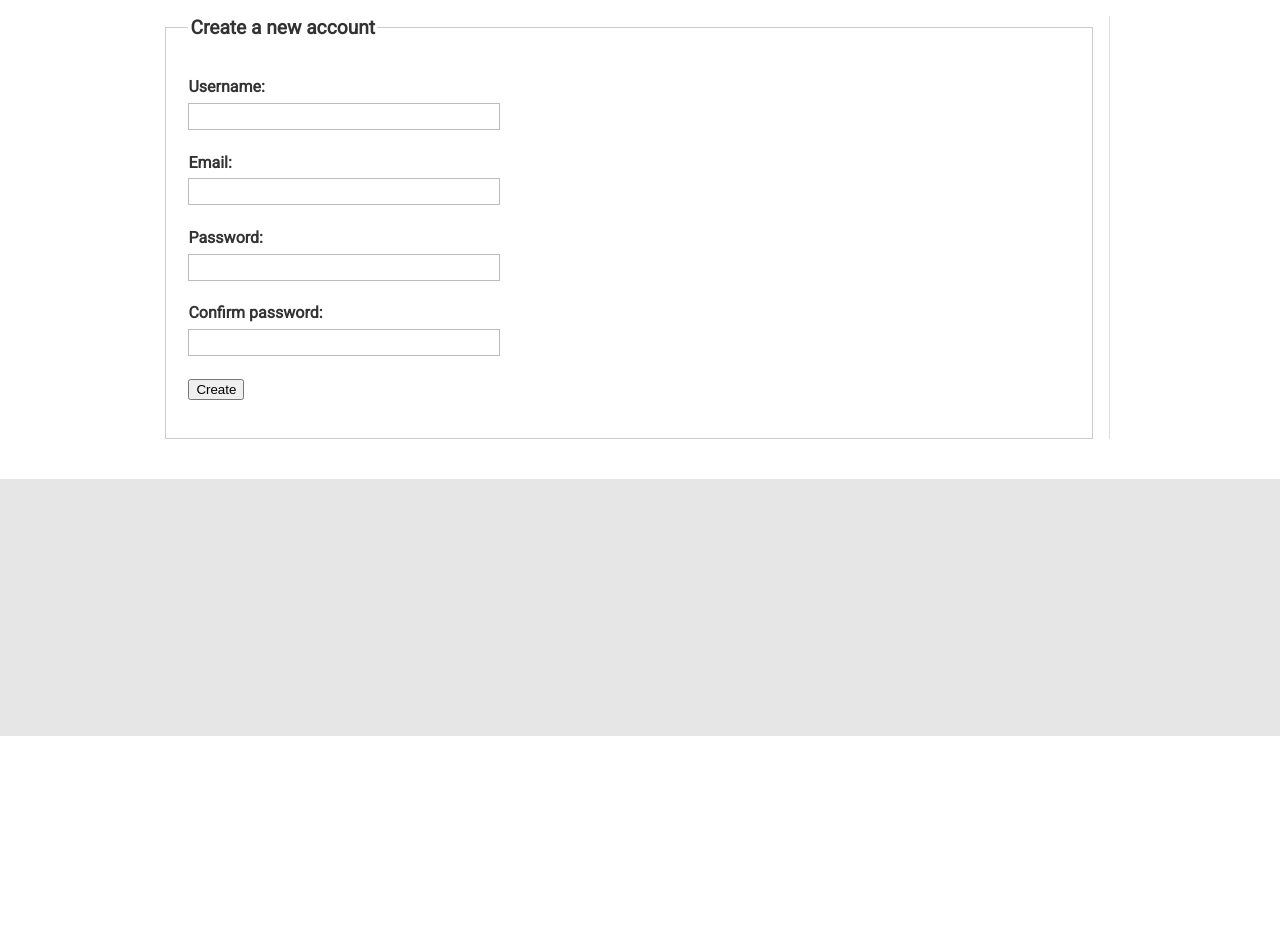
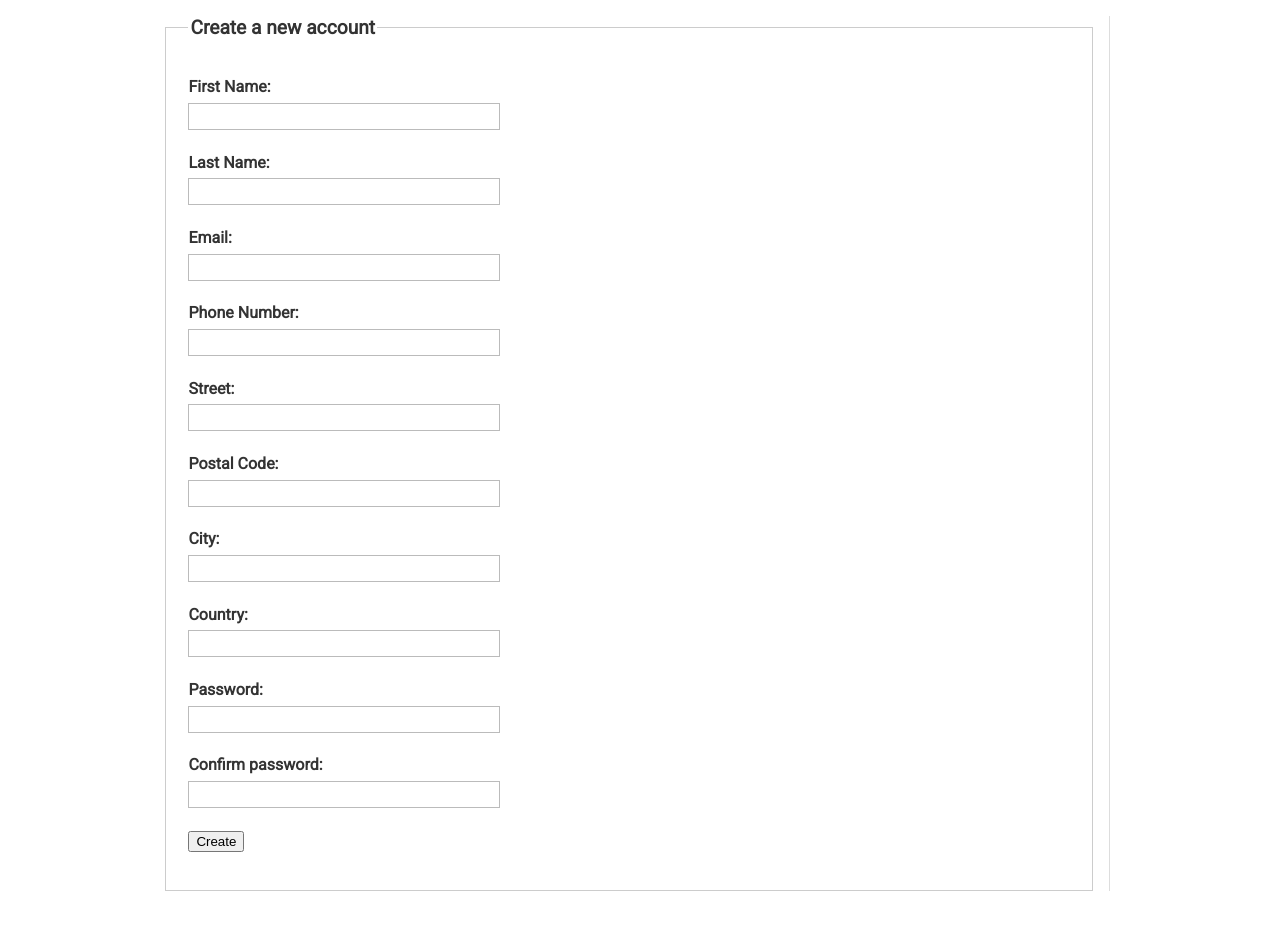
Before and after one commit to StefanThePerson/Grupparbete---Kunskapskontroll-3, a PHP site: page /register.php in a window 1280 px wide. Shown: the part 64-995 px from the top of the page. Before the commit the page ends 800 px from the top, so only its background shows below. Run offline with PHP 8.4, Linux system fonts and the light colour scheme.

Commit message:
adding register page to connect to database

```diff
--- a/public/register.php
+++ b/public/register.php
@@ -5,59 +5,88 @@
   $pageId = '';
 
 
-  // echo "<pre>";
-  // print_r($_GET);
-  // echo "</pre>";
 
-  // echo "<pre>";
-  // print_r($_POST);
-  // echo "</pre>";
-
-  $username = '';
+  $fname = '';
+  $lname = '';
   $email = '';
-  $error = '';
+  $phonenr = '';
+  $street = '';
+  $postalcode = '';
+  $city = '';
+  $country = '';
   $errorMsg = '';
 
   if (isset($_POST['register'])) {
-    $username = trim($_POST['username']);
+    $fname = trim($_POST['fname']);
+    $lname = trim($_POST['lname']);
     $email = trim($_POST['email']);
+    $phonenr = trim($_POST['phonenr']);
+    $street = trim($_POST['street']);
+    $postalcode = trim($_POST['postalcode']);
+    $city = trim($_POST['city']);
+    $country = trim($_POST['country']);
     $password = trim($_POST['password']);
     $password2 = trim($_POST['password2']);
 
-    if (empty($username)) {
-      $error .= "*You must choose an Username</br>";
+    if (empty($fname)) {
+      $errorMsg .= "*You must have a Firstname</br>";
+    }
+    if (empty($lname)) {
+      $errorMsg .= "*You must have a Lastname</br>";
     }
     if (empty($email)) {
-      $error .= "*You must choose an Email</br>";
+      $errorMsg .= "*You must have an Email</br>";
+    }
+    if (empty($phonenr)) {
+      $errorMsg .= "*You must have a Phone Number</br>";
+    }
+    if (empty($street)) {
+      $errorMsg .= "*You must have a Street</br>";
+    }
+    if (empty($postalcode)) {
+      $errorMsg .= "*You must have a Postal Code</br>";
+    }
+    if (empty($city)) {
+      $errorMsg .= "*You must have a City</br>";
+    }
+    if (empty($country)) {
+      $errorMsg .= "*You must have a Country</br>";
     }
     // if (!filter_var($email, FILTER_VALIDATE_EMAIL)) {
-    //   $error .= "*Incorrect Email";
+    //   $errorMsg .= "*Incorrect Email";
     // }
 
     if (empty($password)) {
-      $error .= "*You must choose a password</br>";
+      $errorMsg .= "*You must choose a Password</br>";
     }
     if (!empty($password) && strlen($password) < 6) {
-      $error .= "*Password must be more than 6 characters</br>";
+      $errorMsg .= "*Password must be more than 6 characters</br>";
     }
     if ($password2 !== $password) {
-      $error .= "*Confirmed password does not match";
+      $errorMsg .= "*Confirmed password does not match";
     }
 
-    if (!empty($error)) {
-      $errorMsg = "<ul class='error_msg'>{$error}</ul>";
+    if (!empty($errorMsg)) {
+      $errorMsg = "<ul class='error_msg'>{$errorMsg}</ul>";
     }
 
-    if (empty($error)) {
+    if (empty($errorMsg)) {
       try {
       $query = "
-        INSERT INTO users (username, password, email)
-        VALUES (:username, :password, :email);
+        INSERT INTO users (first_name, last_name, email,
+        password, phone, street, postal_code, city, country)
+        VALUES (:fname, :lname, :email, :password, :phonenr, :street, :postalcode, :city, :country);
       ";
       $stmt = $dbconnect->prepare($query);
-      $stmt->bindValue(":username", $username);
+      $stmt->bindValue(":fname", $fname);
+      $stmt->bindValue(":lname", $lname);
+      $stmt->bindValue(":email", $email);
+      $stmt->bindValue(":phonenr", $phonenr);
+      $stmt->bindValue(":street", $street);
+      $stmt->bindValue(":postalcode", $postalcode);
+      $stmt->bindValue(":city", $city);
+      $stmt->bindValue(":country", $country);
       $stmt->bindValue(":password", password_hash($password, PASSWORD_BCRYPT));
-      $stmt->bindValue(":email", $email);
       $result = $stmt->execute();
 
       } catch (\PDOException $e) {
@@ -83,13 +112,43 @@
                     <?= $errorMsg ?>
 
                     <p>
-                        <label for="input1">Username:</label><br>
-                        <input type="text" class="text" name="username" value="<?=$username?>">
+                        <label for="input1">First Name:</label><br>
+                        <input type="text" class="text" name="fname" value="<?=$fname?>">
+                    </p>
+
+                    <p>
+                        <label for="input1">Last Name:</label><br>
+                        <input type="text" class="text" name="lname" value="<?=$lname?>">
                     </p>
 
                     <p>
                         <label for="input1">Email:</label><br>
                         <input type="email" class="text" name="email" value="<?=$email?>">
+                    </p>
+
+                    <p>
+                        <label for="input1">Phone Number:</label><br>
+                        <input type="tel" class="text" name="phonenr" value="<?=$phonenr?>">
+                    </p>
+
+                    <p>
+                        <label for="input1">Street:</label><br>
+                        <input type="text" class="text" name="street" value="<?=$street?>">
+                    </p>
+
+                    <p>
+                        <label for="input1">Postal Code:</label><br>
+                        <input type="text" class="text" name="postalcode" value="<?=$postalcode?>">
+                    </p>
+
+                    <p>
+                        <label for="input1">City:</label><br>
+                        <input type="text" class="text" name="city" value="<?=$city?>">
+                    </p>
+
+                    <p>
+                        <label for="input1">Country:</label><br>
+                        <input type="text" class="text" name="country" value="<?=$country?>">
                     </p>
 
                     <p>
```
